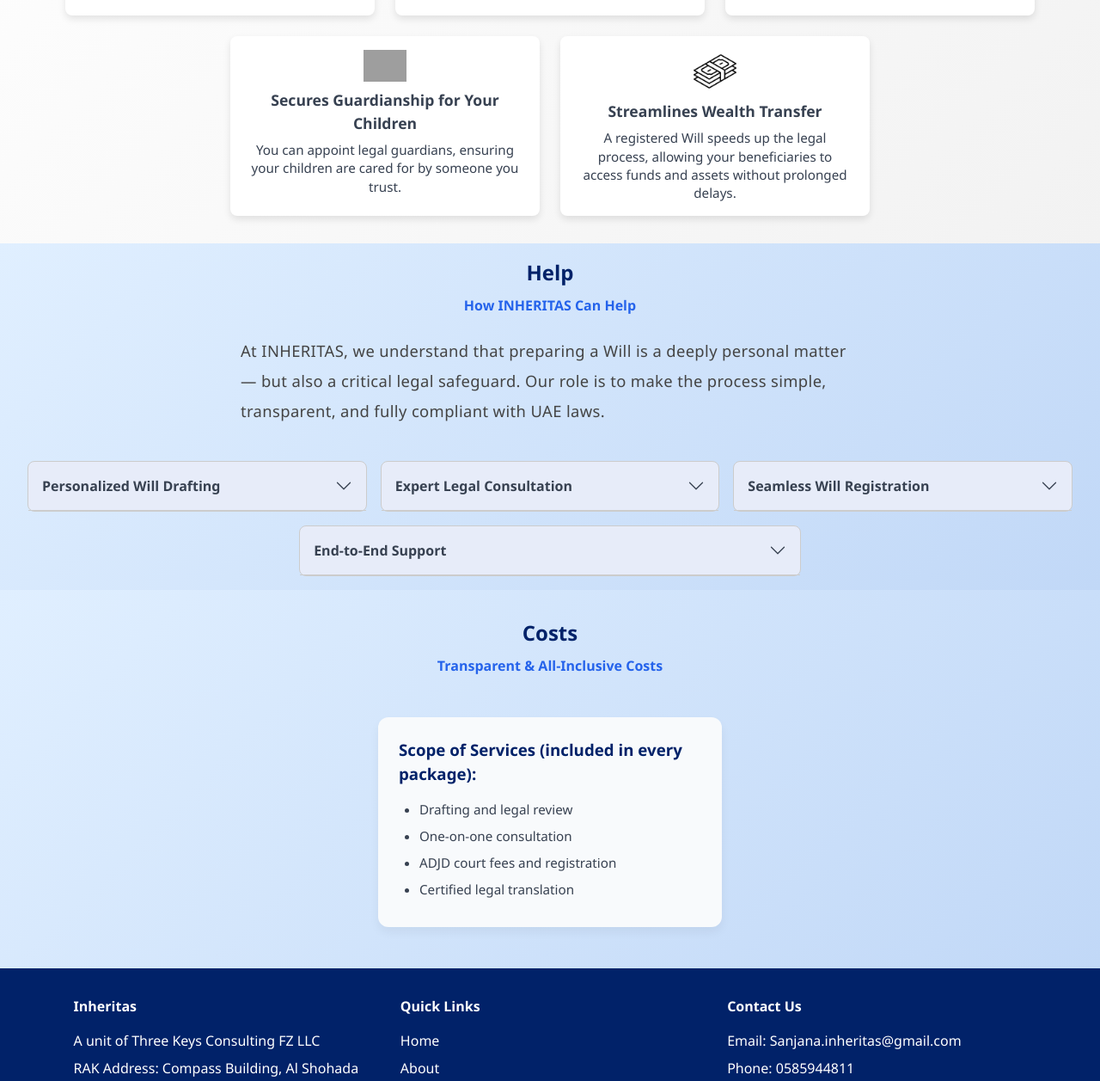
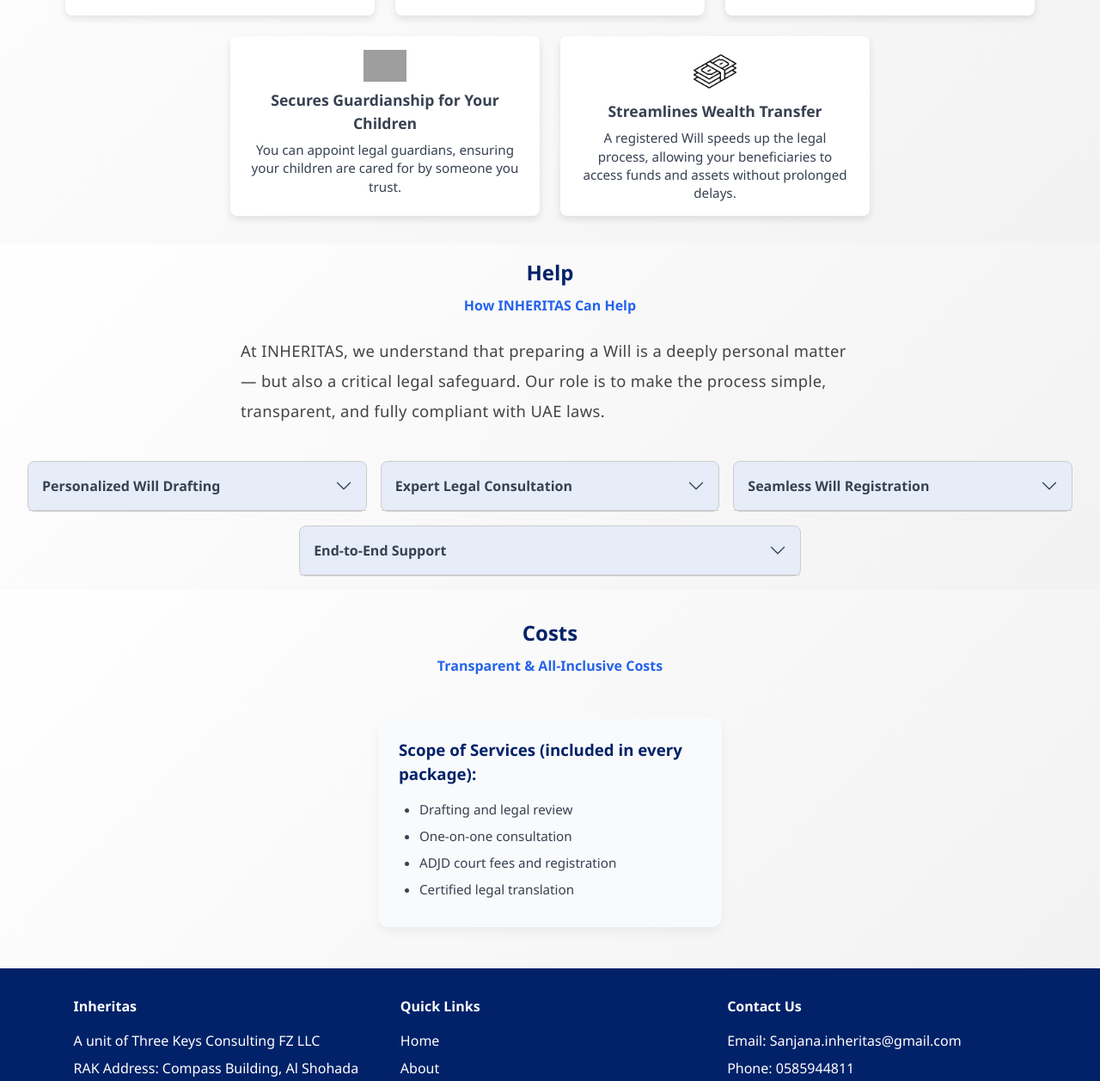
Before and after one commit to Mohd-Manas/Inheritas, a React (Vite) app: page / in a window 1280 px wide. Shown: the part 1196-2453 px from the top of the page at 86% size. Built offline with nearby package versions, Linux system fonts and the light colour scheme; grey boxes are pictures that could not be loaded.

Commit message:
Help and Cost bg color

```diff
--- a/src/sections/Costs/Costs.css
+++ b/src/sections/Costs/Costs.css
@@ -1,6 +1,6 @@
 #costs {
   padding: 2rem 2rem;
-  background: linear-gradient(135deg, #e0efff 0%, #c1d8f7 100%);
+   background: linear-gradient(135deg, #ffffff 0%, #f2f2f2 100%);
   color: #374151;
   font-family: 'Segoe UI', Tahoma, Geneva, Verdana, sans-serif;
   margin: 0 auto;
@@ -62,6 +62,7 @@
 @media (max-width: 768px) {
   #costs {
     padding: 1rem 1rem;
+     background: linear-gradient(135deg, #ffffff 0%, #f2f2f2 100%);
   }
   .costs-container {
     gap: 1rem;
--- a/src/sections/Help/Help.css
+++ b/src/sections/Help/Help.css
@@ -1,6 +1,6 @@
 .help-section {
   padding: 1rem 2rem;
-  background: linear-gradient(135deg, #e0efff 0%, #c1d8f7 100%);
+   background: linear-gradient(135deg, #ffffff 0%, #f2f2f2 100%);
   color: #374151;
   font-family: 'Segoe UI', Tahoma, Geneva, Verdana, sans-serif;
   margin: 0 auto;
```
